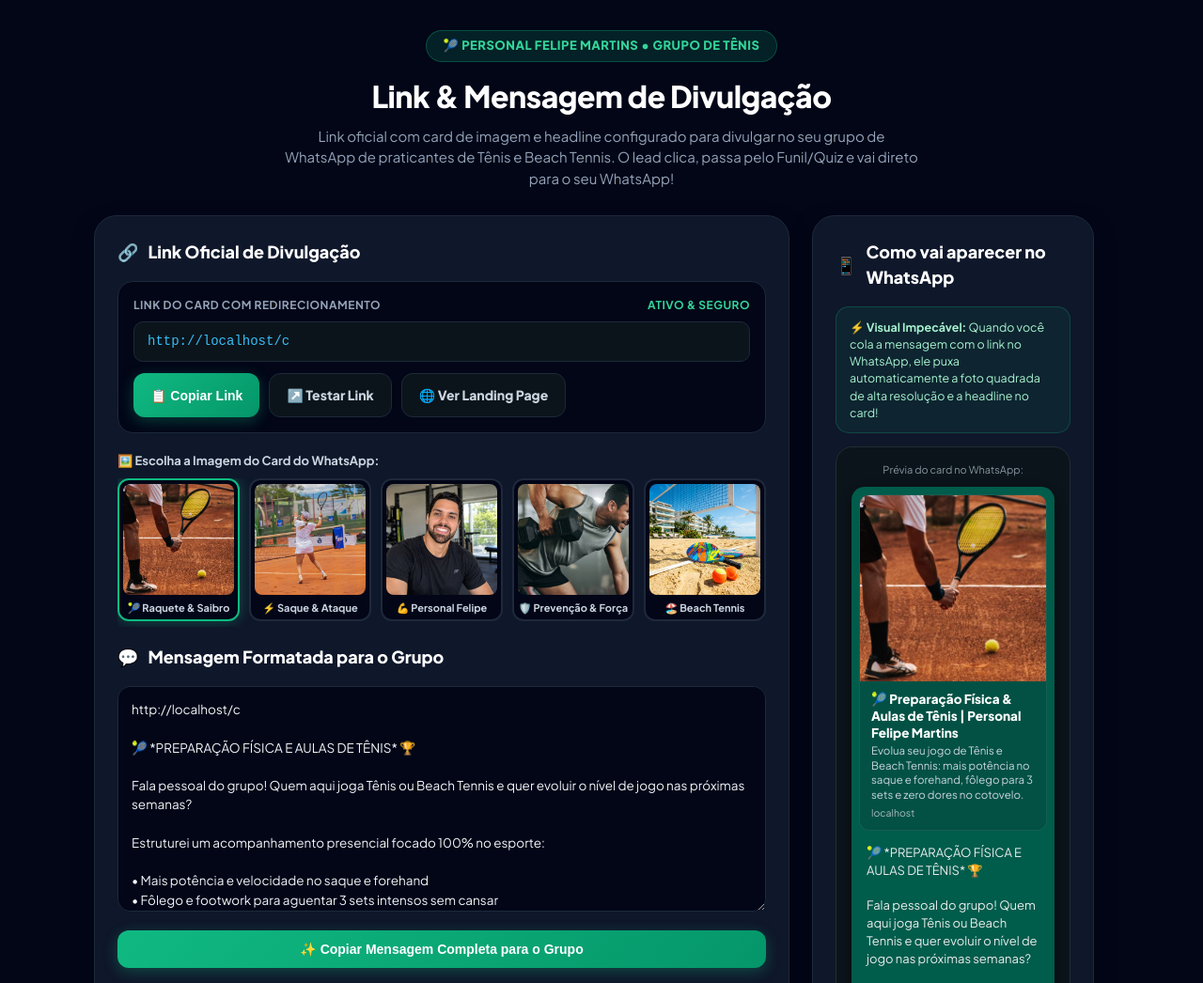
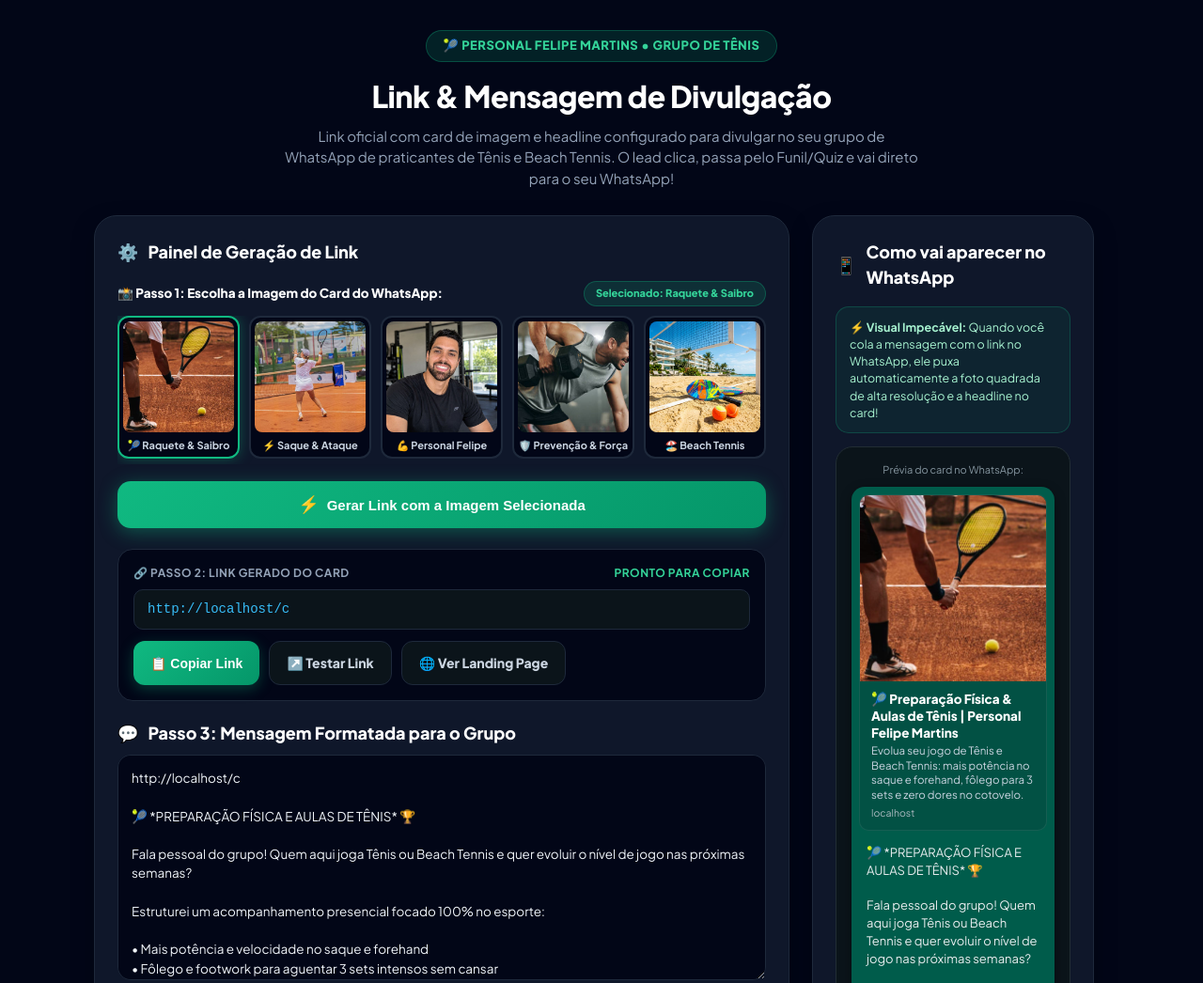
Before and after one commit to felipemartins008-create/personaltenis, a website: page public/divulgacao.html in a window 1280 px wide. Shown: the top 1046 px of the page at 94% size. Drawn offline with Linux system fonts and the light colour scheme.

Commit message:
feat: adicionar botao 'Gerar Link com a Imagem Selecionada', reorganizar passos e remover meta refresh

```diff
--- a/public/divulgacao.html
+++ b/public/divulgacao.html
@@ -304,13 +304,55 @@
       <!-- Coluna da Esquerda: Link & Copy Pronta -->
       <div class="card">
         <div class="card-title">
-          <span>🔗</span> Link Oficial de Divulgação
+          <span>⚙️</span> Painel de Geração de Link
         </div>
 
-        <div class="link-box">
+        <!-- Passo 1: Seletor de Tema do Card -->
+        <div style="margin-bottom: 22px;">
+          <div style="display: flex; justify-content: space-between; align-items: center; margin-bottom: 10px;">
+            <label style="font-size: 13.5px; font-weight: 800; color: #fff;">
+              📸 Passo 1: Escolha a Imagem do Card do WhatsApp:
+            </label>
+            <span id="badgeBannerAtivo" style="font-size: 11px; font-weight: 800; color: #34d399; background: rgba(16,185,129,0.15); padding: 4px 12px; border-radius: 999px; border: 1px solid rgba(16,185,129,0.3);">
+              Selecionado: Raquete & Saibro
+            </span>
+          </div>
+
+          <div class="banner-selector">
+            <div class="banner-option active" onclick="selecionarBanner('saibro', this, 'Raquete & Saibro')">
+              <img src="assets/img/og-saibro.jpg" alt="Raquete no Saibro" />
+              <span>🎾 Raquete & Saibro</span>
+            </div>
+            <div class="banner-option" onclick="selecionarBanner('saque', this, 'Saque & Ataque')">
+              <img src="assets/img/og-saque.jpg" alt="Saque em Saibro" />
+              <span>⚡ Saque & Ataque</span>
+            </div>
+            <div class="banner-option" onclick="selecionarBanner('personal', this, 'Personal Felipe')">
+              <img src="assets/img/og-personal.jpg" alt="Personal Felipe Martins" />
+              <span>💪 Personal Felipe</span>
+            </div>
+            <div class="banner-option" onclick="selecionarBanner('remada', this, 'Prevenção & Força')">
+              <img src="assets/img/og-remada.jpg" alt="Força e Manguito" />
+              <span>🛡️ Prevenção & Força</span>
+            </div>
+            <div class="banner-option" onclick="selecionarBanner('beach', this, 'Beach Tennis')">
+              <img src="assets/img/og-beach.jpg" alt="Beach Tennis" />
+              <span>🏖️ Beach Tennis</span>
+            </div>
+          </div>
+
+          <!-- BOTÃO EXPLÍCITO PARA GERAR LINK -->
+          <button type="button" class="btn btn-primary" style="width: 100%; margin-top: 14px; padding: 14px; font-size: 15px; border-radius: 14px; display: flex; align-items: center; justify-content: center; gap: 8px; box-shadow: 0 4px 20px rgba(16,185,129,0.4);" onclick="gerarLinkComImagem()">
+            <span style="font-size: 18px;">⚡</span>
+            <span>Gerar Link com a Imagem Selecionada</span>
+          </button>
+        </div>
+
+        <!-- Passo 2: Link Gerado -->
+        <div class="link-box" id="boxLinkGerado" style="transition: all 0.3s ease;">
           <div class="link-header">
-            <span>Link do Card com Redirecionamento</span>
-            <span style="color: #34d399;">Ativo & Seguro</span>
+            <span>🔗 Passo 2: Link Gerado do Card</span>
+            <span id="linkStatusBadge" style="color: #34d399;">Pronto para Copiar</span>
           </div>
           <div class="link-url" id="linkDisplay">https://personaltenis.vercel.app/c</div>
           <div class="btn-group">
@@ -326,44 +368,15 @@
           </div>
         </div>
 
-        <!-- Seletor de Tema do Card -->
-        <div style="margin-bottom: 18px;">
-          <label style="display: block; font-size: 13px; font-weight: 700; color: #cbd5e1; margin-bottom: 8px;">
-            🖼️ Escolha a Imagem do Card do WhatsApp:
-          </label>
-          <div class="banner-selector">
-            <div class="banner-option active" onclick="selecionarBanner('saibro', this)">
-              <img src="assets/img/og-saibro.jpg" alt="Raquete no Saibro" />
-              <span>🎾 Raquete & Saibro</span>
-            </div>
-            <div class="banner-option" onclick="selecionarBanner('saque', this)">
-              <img src="assets/img/og-saque.jpg" alt="Saque em Saibro" />
-              <span>⚡ Saque & Ataque</span>
-            </div>
-            <div class="banner-option" onclick="selecionarBanner('personal', this)">
-              <img src="assets/img/og-personal.jpg" alt="Personal Felipe Martins" />
-              <span>💪 Personal Felipe</span>
-            </div>
-            <div class="banner-option" onclick="selecionarBanner('remada', this)">
-              <img src="assets/img/og-remada.jpg" alt="Força e Manguito" />
-              <span>🛡️ Prevenção & Força</span>
-            </div>
-            <div class="banner-option" onclick="selecionarBanner('beach', this)">
-              <img src="assets/img/og-beach.jpg" alt="Beach Tennis" />
-              <span>🏖️ Beach Tennis</span>
-            </div>
-          </div>
-        </div>
-
-        <!-- Copy Pronta para o Grupo -->
-        <div class="card-title" style="margin-top: 10px;">
-          <span>💬</span> Mensagem Formatada para o Grupo
+        <!-- Passo 3: Copy Pronta para o Grupo -->
+        <div class="card-title" style="margin-top: 20px; margin-bottom: 10px;">
+          <span>💬</span> Passo 3: Mensagem Formatada para o Grupo
         </div>
 
         <textarea class="textarea-box" id="msgTextarea"></textarea>
 
         <div class="btn-group">
-          <button type="button" class="btn btn-primary" style="flex: 1;" onclick="copiarMensagemCompleta()">
+          <button type="button" class="btn btn-primary" style="flex: 1; padding: 14px;" onclick="copiarMensagemCompleta()">
             <span>✨ Copiar Mensagem Completa para o Grupo</span>
           </button>
         </div>
@@ -495,7 +508,7 @@ Estruturei um acompanhamento presencial focado 100% no esporte:
 
 ⚠️ *Vagas limitadas na grade de horários presenciais em Jundiaí e região.*
 
-👆 *Toque no link ou na foto acima para responder 3 perguntas rápidas (30s) e liberar seu plano esportivo sob medida!*`;
+👆 *Toque no link ou na foto acima para agendar sua aula experimental e conferir os horários disponíveis!*`;
 
       msgTextarea.value = text;
 
@@ -504,10 +517,15 @@ Estruturei um acompanhamento presencial focado 100% no esporte:
       simMsg.textContent = previewText;
     }
 
-    function selecionarBanner(estilo, el) {
+    function selecionarBanner(estilo, el, nomeAmigavel) {
       currentBannerStyle = estilo;
       document.querySelectorAll('.banner-option').forEach(b => b.classList.remove('active'));
       el.classList.add('active');
+
+      const badge = document.getElementById('badgeBannerAtivo');
+      if (badge && nomeAmigavel) {
+        badge.textContent = `Selecionado: ${nomeAmigavel}`;
+      }
 
       if (estilo === 'saque') {
         simImage.src = 'assets/img/og-saque.jpg';
@@ -532,13 +550,29 @@ Estruturei um acompanhamento presencial focado 100% no esporte:
       }
 
       updateCopy();
-      showToast('Estilo de card atualizado!');
+      showToast('Imagem selecionada! Clique no botão abaixo para gerar o link.');
+    }
+
+    function gerarLinkComImagem() {
+      updateCopy();
+      const box = document.getElementById('boxLinkGerado');
+      if (box) {
+        box.style.borderColor = '#10b981';
+        box.style.boxShadow = '0 0 30px rgba(16, 185, 129, 0.45)';
+        box.scrollIntoView({ behavior: 'smooth', block: 'nearest' });
+        setTimeout(() => {
+          box.style.borderColor = '';
+          box.style.boxShadow = '';
+        }, 1500);
+      }
+      copiarLink();
+      showToast('⚡ Link gerado e copiado para a área de transferência!');
     }
 
     function showToast(msg) {
       toast.textContent = msg;
       toast.style.display = 'block';
-      setTimeout(() => { toast.style.display = 'none'; }, 2500);
+      setTimeout(() => { toast.style.display = 'none'; }, 2800);
     }
 
     function copiarLink() {
```
Also changed, not shown: api/c.js (+3 -5 lines), public/index.html (+3 -1 lines).
